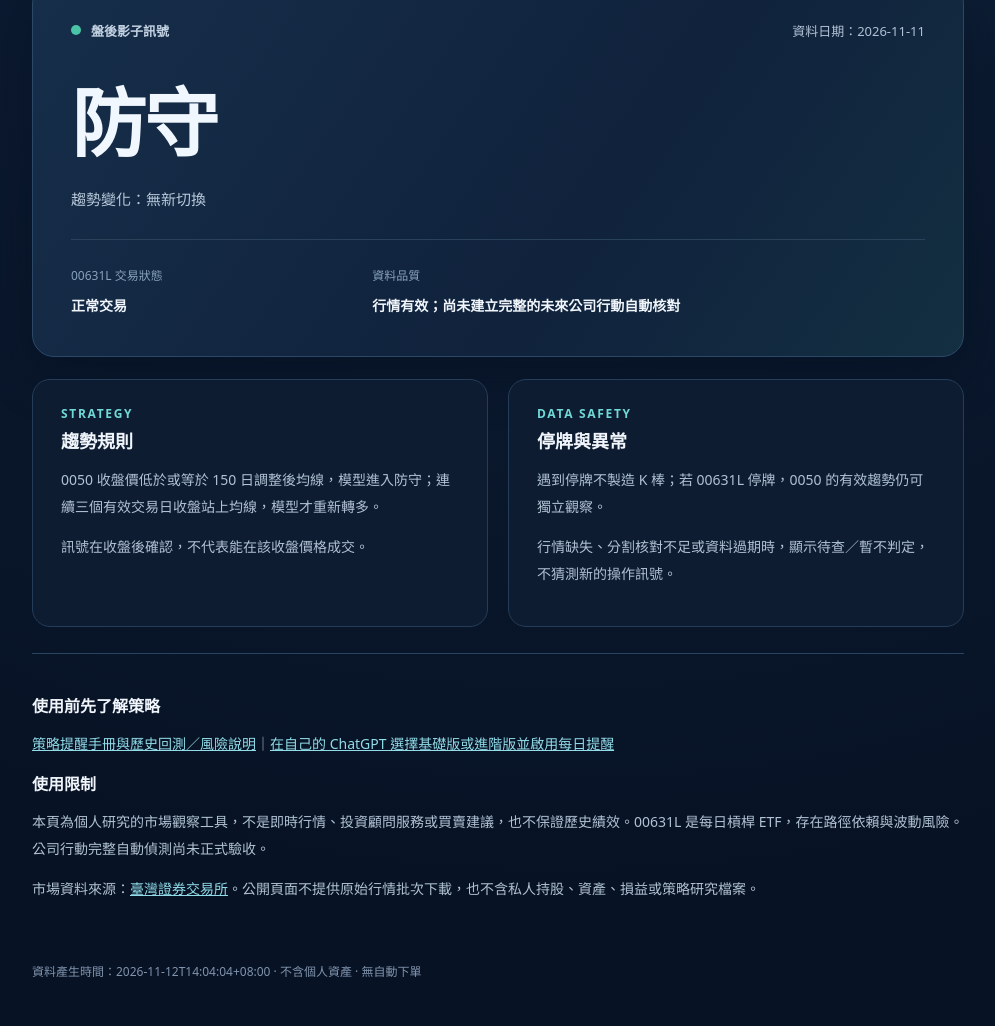
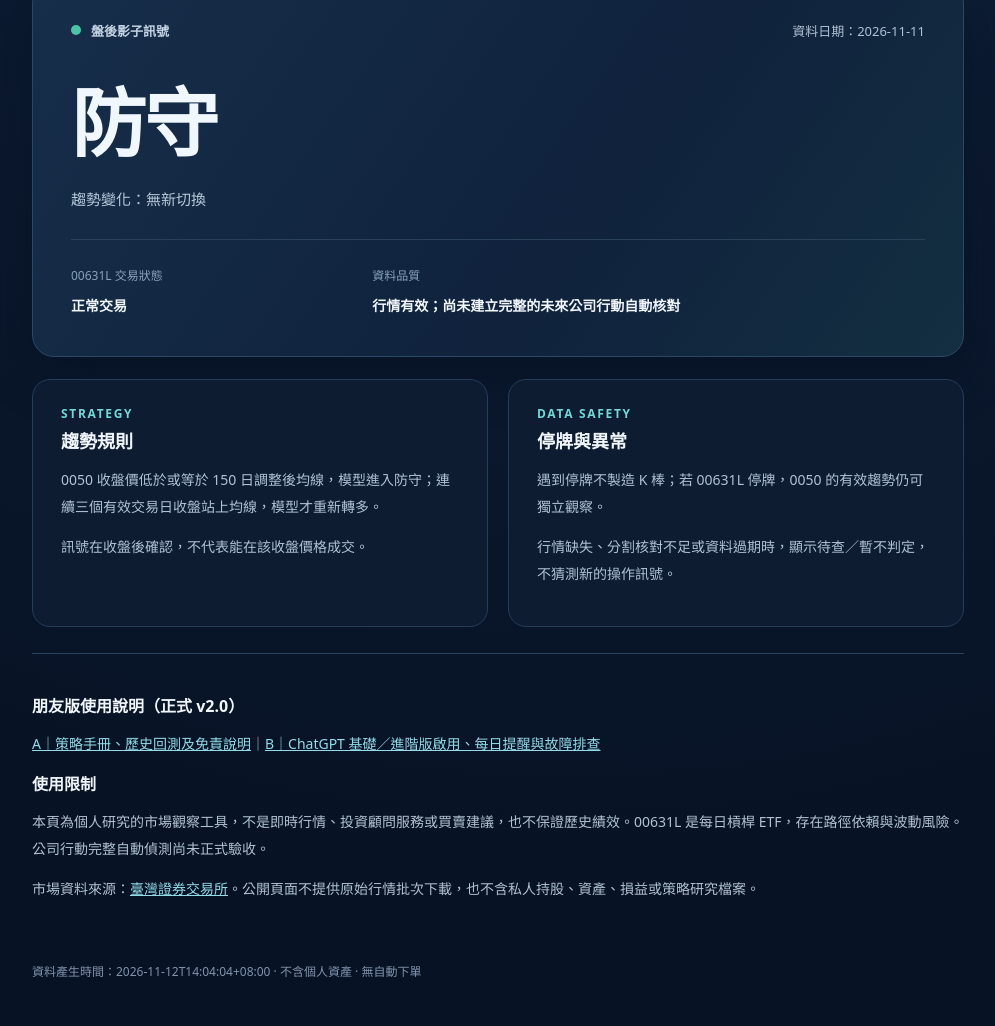
Before and after one commit to f034188/tw50-public-signal, a plain HTML site: page site/index.html in a window 1280 px wide. Shown: the part 367-1393 px from the top of the page, without its empty margins (142-1137 px from the left). Drawn offline with Linux system fonts and the light colour scheme.

Commit message:
Expose final friend v2 handbook and GPT reminder setup on public homepage

```diff
--- a/site/index.html
+++ b/site/index.html
@@ -32,7 +32,7 @@
     <section class="panel"><div class="eyebrow">STRATEGY</div><h2>趨勢規則</h2><p>0050 收盤價低於或等於 150 日調整後均線，模型進入防守；連續三個有效交易日收盤站上均線，模型才重新轉多。</p><p>訊號在收盤後確認，不代表能在該收盤價格成交。</p></section>
     <section class="panel"><div class="eyebrow">DATA SAFETY</div><h2>停牌與異常</h2><p>遇到停牌不製造 K 棒；若 00631L 停牌，0050 的有效趨勢仍可獨立觀察。</p><p>行情缺失、分割核對不足或資料過期時，顯示待查／暫不判定，不猜測新的操作訊號。</p></section>
   </div>
-  <section class="notice"><h2>使用前先了解策略</h2><p><a href="https://github.com/f034188/tw50-public-signal/blob/main/FRIEND_STRATEGY_HANDBOOK_DRAFT.md" rel="noopener noreferrer" target="_blank">策略提醒手冊與歷史回測／風險說明</a>｜<a href="https://github.com/f034188/tw50-public-signal/blob/main/FRIEND_CHATGPT_DAILY_REMINDER.md" rel="noopener noreferrer" target="_blank">在自己的 ChatGPT 選擇基礎版或進階版並啟用每日提醒</a></p><h2>使用限制</h2><p>本頁為個人研究的市場觀察工具，不是即時行情、投資顧問服務或買賣建議，也不保證歷史績效。00631L 是每日槓桿 ETF，存在路徑依賴與波動風險。公司行動完整自動偵測尚未正式驗收。</p><p>市場資料來源：<a href="https://www.twse.com.tw/" rel="noopener noreferrer" target="_blank">臺灣證券交易所</a>。公開頁面不提供原始行情批次下載，也不含私人持股、資產、損益或策略研究檔案。</p></section>
+  <section class="notice"><h2>朋友版使用說明（正式 v2.0）</h2><p><a href="https://github.com/f034188/tw50-public-signal/blob/main/FRIEND_HANDBOOK_FINAL_V2.md" rel="noopener noreferrer" target="_blank">A｜策略手冊、歷史回測及免責說明</a>｜<a href="https://github.com/f034188/tw50-public-signal/blob/main/FRIEND_GPT_SETUP_FINAL_V2.md" rel="noopener noreferrer" target="_blank">B｜ChatGPT 基礎／進階版啟用、每日提醒與故障排查</a></p><h2>使用限制</h2><p>本頁為個人研究的市場觀察工具，不是即時行情、投資顧問服務或買賣建議，也不保證歷史績效。00631L 是每日槓桿 ETF，存在路徑依賴與波動風險。公司行動完整自動偵測尚未正式驗收。</p><p>市場資料來源：<a href="https://www.twse.com.tw/" rel="noopener noreferrer" target="_blank">臺灣證券交易所</a>。公開頁面不提供原始行情批次下載，也不含私人持股、資產、損益或策略研究檔案。</p></section>
   <footer id="updated">資料同步狀態：等待第一次可核實的公開資料更新</footer>
 </main>
 <script>
```
